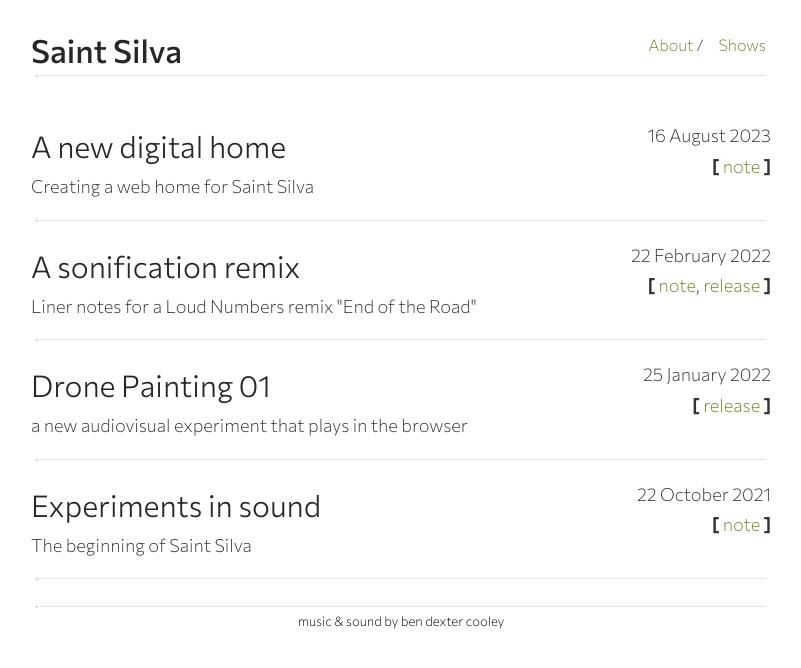
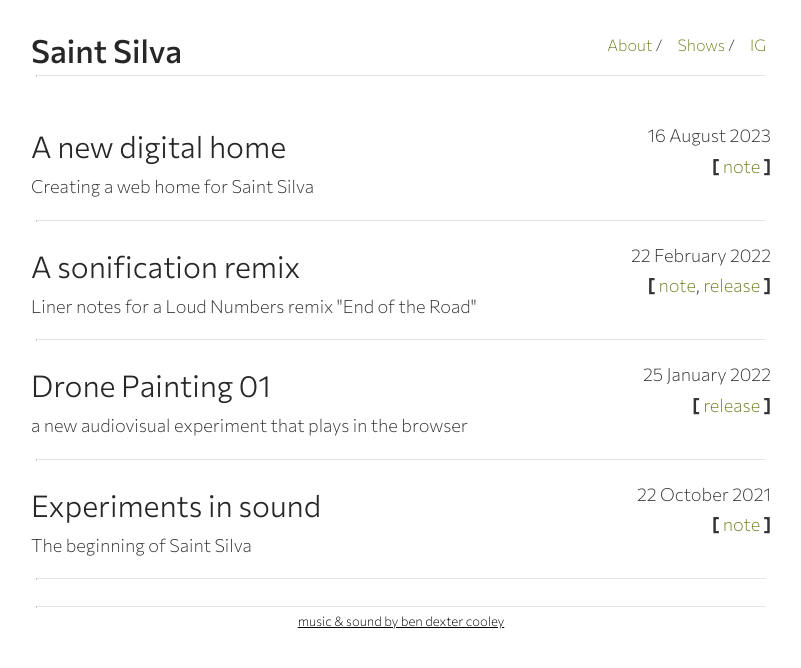
Before and after one commit to bendoesdata/saint-silva, a Jekyll site: the page built from index.html, in a window 1280 px wide. Shown: the top 668 px of the page, without its empty margins (239-1040 px from the left). Built offline with Jekyll 4.4.1, drawn with Linux system fonts in a browser that asks for light colours.

```diff
--- a/_config.yml
+++ b/_config.yml
@@ -23,3 +23,5 @@ navbar:
    link: "about"
  - name: "Shows"
    link: "shows"
+ - name: IG
+   absolute-link: "https://www.instagram.com/st.silva.music/"
--- a/_includes/footer.html
+++ b/_includes/footer.html
@@ -1,7 +1,7 @@
 <div class="footer">
     {% if page.url == "/" and site.footer_only_homepage %}
         <hr>
-        <a href="{{ site.footer_url }}">{{ site.footer_text }}</a>
+        <a style="text-decoration: underline;" href="{{ site.footer_url }}">{{ site.footer_text }}</a>
     {% else %}
         <br>
     {% endif %}
```
